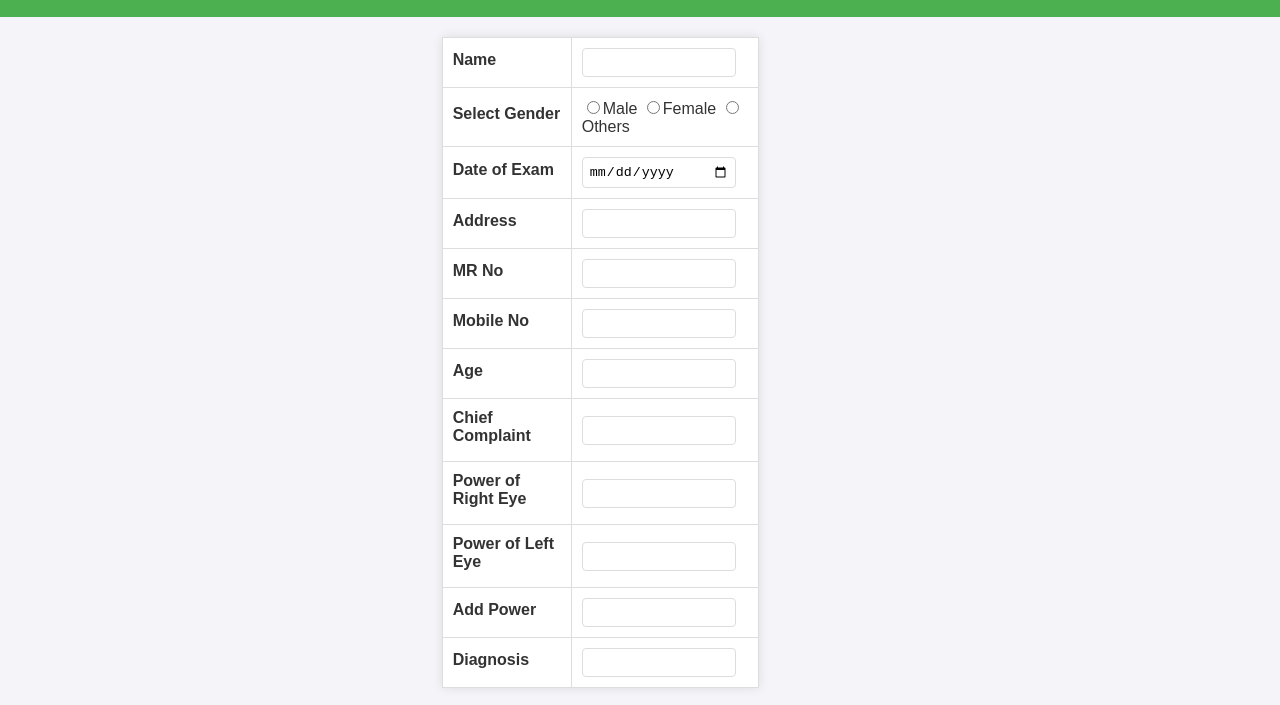
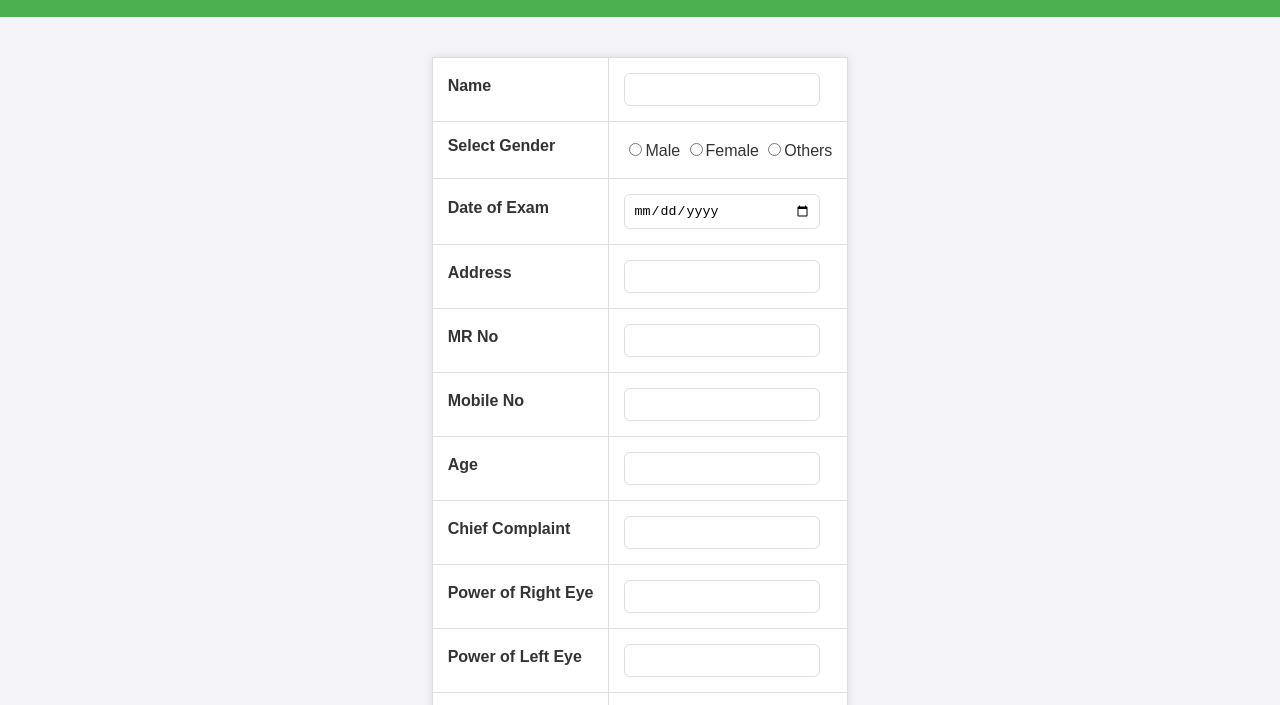
Before and after one commit to gnani1744/gnani, a plain HTML site: page index.html in a window 1280 px wide. Shown: the part 60-765 px from the top of the page. Drawn offline with Linux system fonts and the light colour scheme.

Commit message:
Update index.html

```diff
--- a/index.html
+++ b/index.html
@@ -32,27 +32,27 @@
             align-items: center;
         }
         table {
-            width: 80%;
-            max-width: 600px;
+            width: 100%;
+            max-width: 800px;
             border-collapse: collapse;
-            margin: 20px 0;
+            margin: 40px 0;
             background-color: white;
             box-shadow: 0 0 10px rgba(0, 0, 0, 0.1);
         }
         td {
-            padding: 10px;
+            padding: 15px;
             border: 1px solid #ddd;
         }
         label {
             display: inline-block;
-            margin-bottom: 6px;
+            margin-bottom: 8px;
         }
         input[type="text"], input[type="number"], input[type="date"] {
             width: calc(100% - 12px);
-            padding: 6px;
+            padding: 8px;
             box-sizing: border-box;
             border: 1px solid #ddd;
-            border-radius: 4px;
+            border-radius: 6px;
         }
         .form-group {
             margin-bottom: 15px;
```
